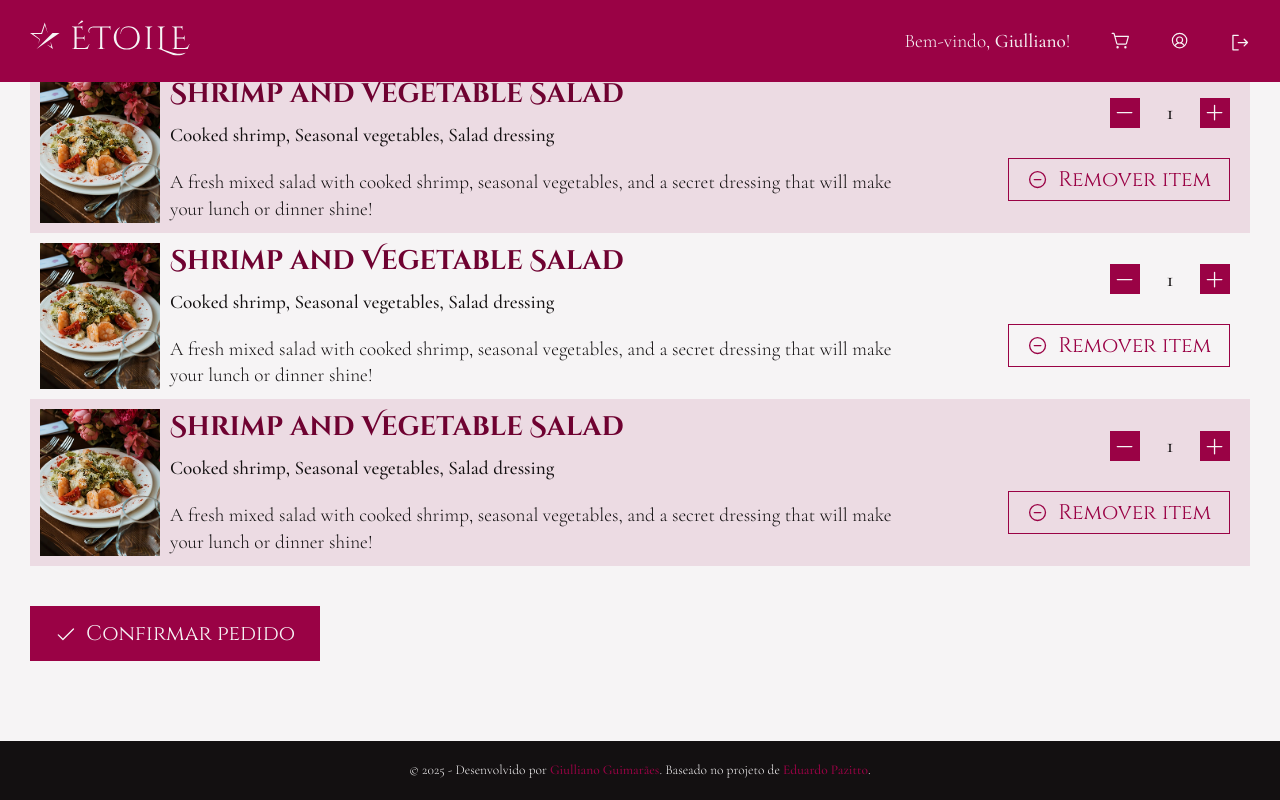
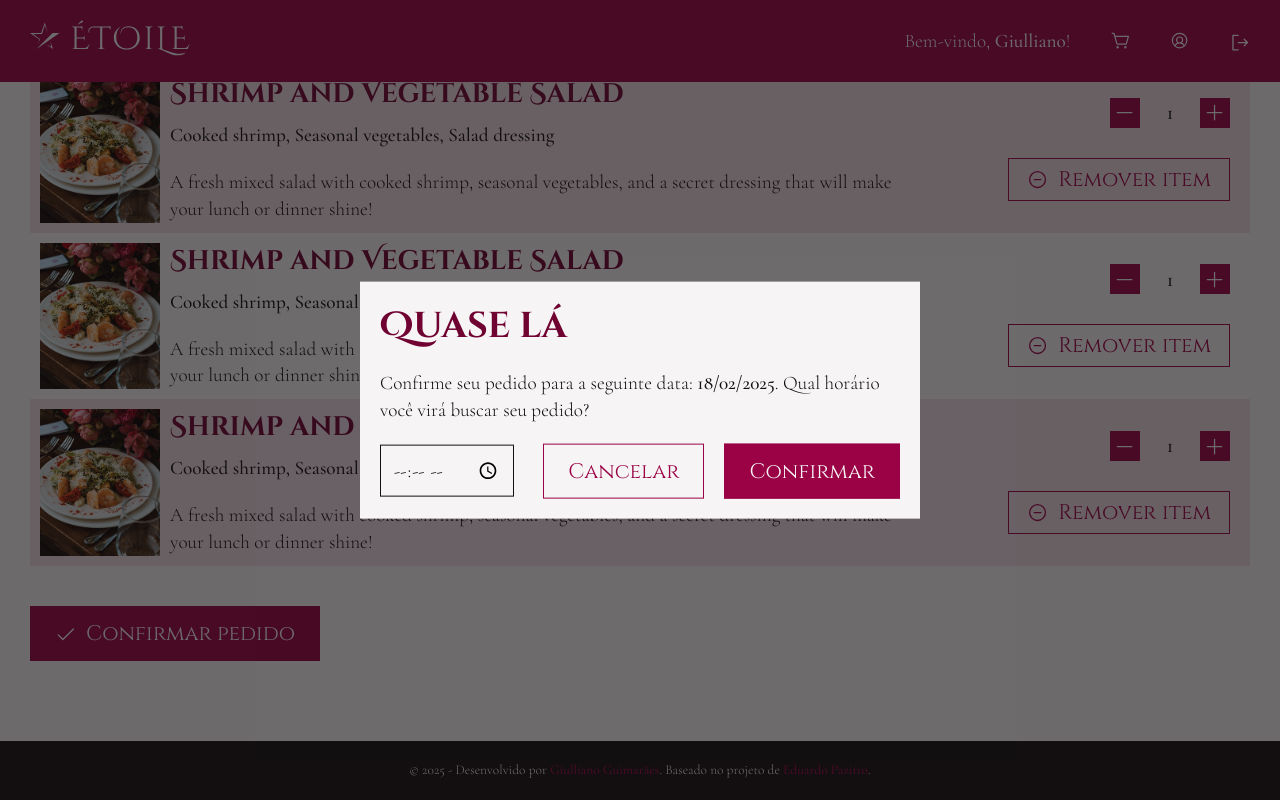
Before and after one commit to giullianoth/Etoile-React, a React (Vite) app: page /carrinho in a window 1280 px wide. Both pictures are taken after a click on the button "Confirmar pedido". Shown: the part 363-1163 px from the top of the page. Built offline with nearby package versions, Linux system fonts and the light colour scheme.

Commit message:
página de carrinho - popup de confirmação

```diff
--- a/src/components/pages/cart/CartList/index.tsx
+++ b/src/components/pages/cart/CartList/index.tsx
@@ -3,8 +3,13 @@ import Container from "../../../Container"
 import styles from "./CartList.module.css"
 import CartItem from "../CartItem"
 import { PiCheck } from "react-icons/pi"
+import { useState } from "react"
+import Modal from "react-modal"
+import Confirm from "../Confirm"
 
 const CartList = () => {
+    const [modalIsOpen, setModalIsOpen] = useState<boolean>(false)
+
     return (
         <>
             <section className={styles.cart}>
@@ -26,7 +31,9 @@ const CartList = () => {
                         </div>
 
                         <div className={styles.cart__action}>
-                            <button className="button primary">
+                            <button
+                                className="button primary"
+                                onClick={() => setModalIsOpen(true)}>
                                 <PiCheck />
                                 Confirmar pedido
                             </button>
@@ -34,6 +41,15 @@ const CartList = () => {
                     </div>
                 </Container>
             </section>
+
+            <Modal
+                isOpen={modalIsOpen}
+                onRequestClose={() => setModalIsOpen(false)}
+                closeTimeoutMS={300}
+                className="modal"
+                overlayClassName="modal-overlay">
+                <Confirm onCancel={() => setModalIsOpen(false)} />
+            </Modal>
         </>
     )
 }
--- /dev/null
+++ b/src/components/pages/cart/Confirm/Confirm.module.css
@@ -0,0 +1,49 @@
+.confirm {
+    background-color: var(--color-white-smoke);
+    padding: 20px;
+    text-align: center;
+}
+
+.confirm__title,
+.confirm__text {
+    margin-bottom: 20px;
+}
+
+.confirm__form {
+    display: flex;
+    justify-content: space-between;
+    align-items: center;
+    flex-wrap: wrap;
+    row-gap: 20px;
+}
+
+.confirm__form input {
+    flex-basis: 100%;
+}
+
+.confirm__actions {
+    flex-basis: 100%;
+    display: flex;
+    justify-content: center;
+    flex-direction: column;
+    gap: 20px;
+}
+
+@media screen and (min-width: 576px) {
+    .confirm {
+        text-align: left;
+    }
+
+    .confirm__title {
+        font-size: 1.6em;
+    }
+
+    .confirm__form input {
+        flex-basis: unset;
+    }
+
+    .confirm__actions {
+        flex-basis: unset;
+        flex-direction: row;
+    }
+}
--- /dev/null
+++ b/src/components/pages/cart/Confirm/index.tsx
@@ -0,0 +1,42 @@
+import { useState, type FormEvent, type MouseEventHandler } from "react"
+import styles from "./Confirm.module.css"
+
+type Props = {
+    onCancel?: MouseEventHandler
+}
+
+const Confirm = ({ onCancel }: Props) => {
+    const [pickupTime, setPickupTime] = useState<string>("")
+
+    const handleSubmit = (event: FormEvent) => {
+        event.preventDefault()
+        console.log({ pickupTime })
+    }
+
+    return (
+        <section className={styles.confirm}>
+            <header className={styles.confirm__title}>
+                <h3>Quase lá</h3>
+            </header>
+
+            <p className={styles.confirm__text}>
+                Confirme seu pedido para a seguinte data: <strong>18/02/2025</strong>. Qual horário você virá buscar seu pedido?
+            </p>
+
+            <form className={styles.confirm__form} onSubmit={handleSubmit}>
+                <input
+                    type="time"
+                    name="pickupTime"
+                    value={pickupTime}
+                    onChange={event => setPickupTime(event.target.value)} />
+
+                <div className={styles.confirm__actions}>
+                    <span className="button primary outline" onClick={onCancel}>Cancelar</span>
+                    <button type="submit" className="button primary">Confirmar</button>
+                </div>
+            </form>
+        </section>
+    )
+}
+
+export default Confirm
--- a/src/components/pages/profile/Edit/index.tsx
+++ b/src/components/pages/profile/Edit/index.tsx
@@ -35,11 +35,6 @@ const EditProfile = ({ onCancel }: Props) => {
                     onChange={event => setName(event.target.value)} />
 
                 <label className={styles.edit__formCheck}>
-                    {/* <input
-                        type="checkbox"
-                        name="changePassword"
-                        checked={changePassword}
-                        onChange={event => setChangePassword(event.target.checked)} /> */}
                     <Checkbox
                         name="changePassword"
                         checked={changePassword}
```
